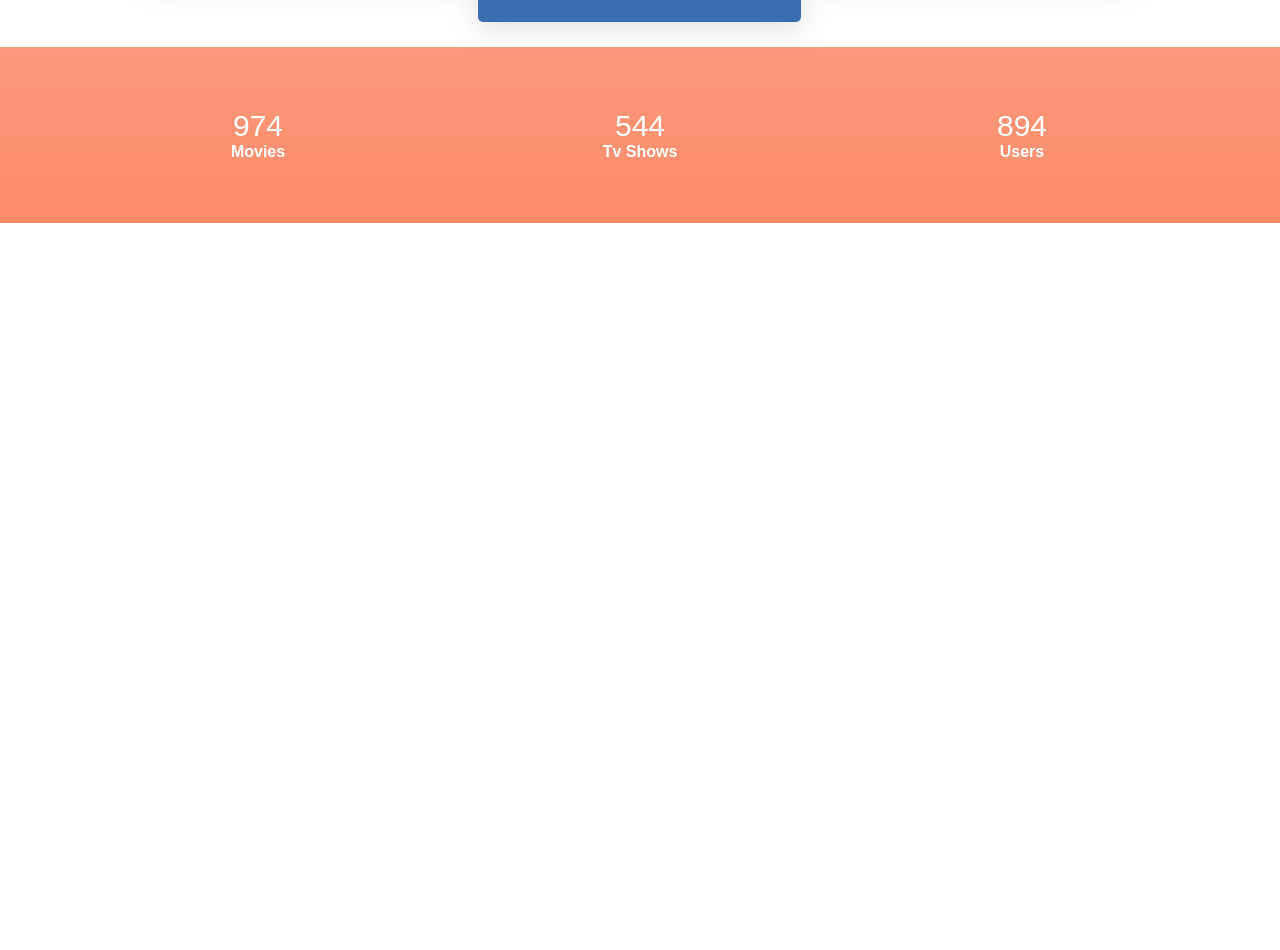
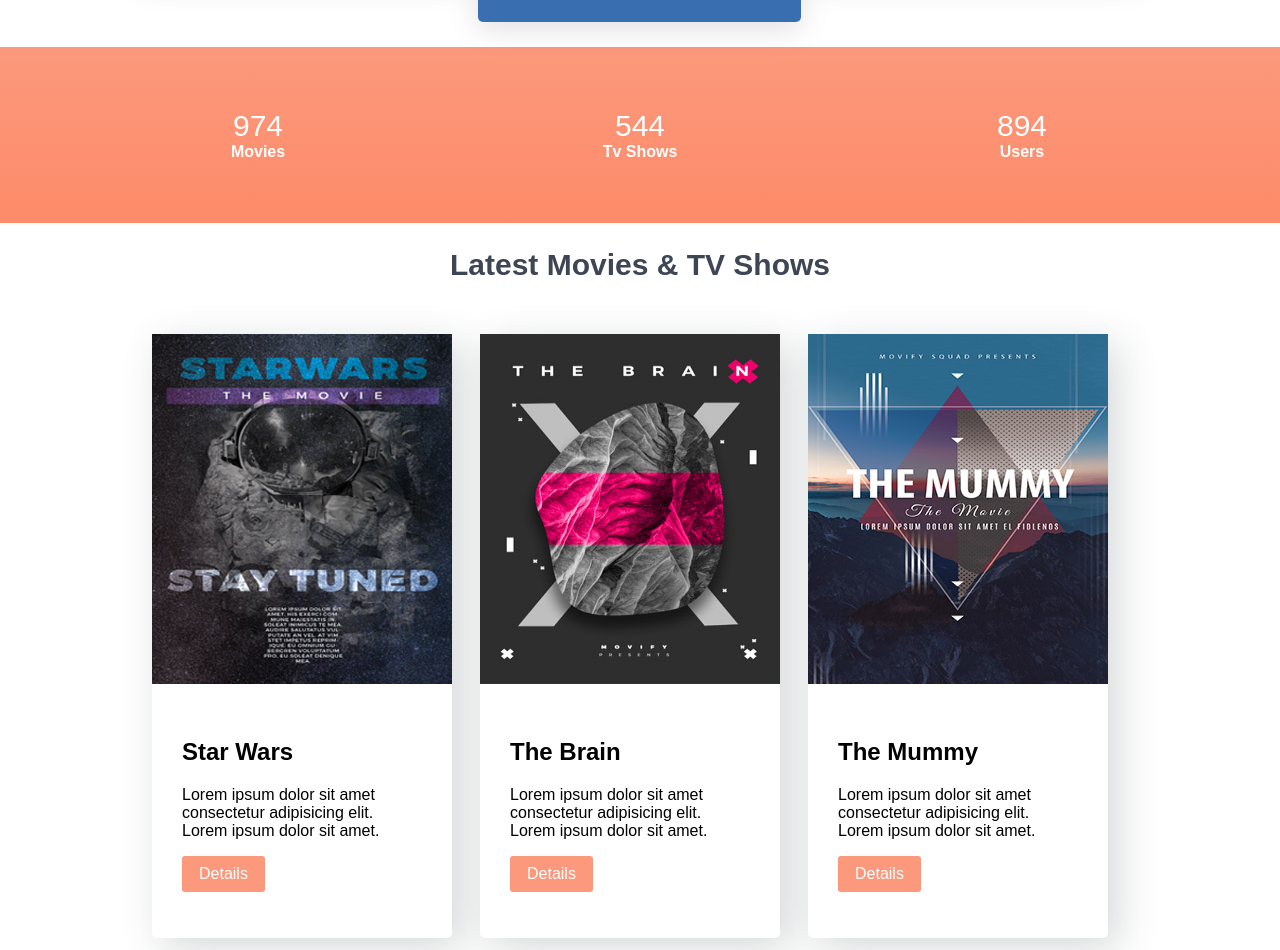
Before and after one commit to musabeytekin/movie-app, a plain HTML site: page index.html in a window 1280 px wide. Shown: the part 1848-2798 px from the top of the page. Before the commit the page ends 2071 px from the top, so only its background shows below. Drawn offline with nearby package versions, Linux system fonts and the light colour scheme.

Commit message:
added movies section

```diff
--- a/css/style.css
+++ b/css/style.css
@@ -304,3 +304,27 @@ p, h2{
     margin: 0;
     color: #fff;
 }
+
+.card{
+    background-color: white;
+    border-radius: 5px;
+    cursor: pointer;
+    box-shadow: 10px 10px 40px rgba(52, 58, 64, 0.2);
+    transition: all .3s;
+}
+
+.card:hover{
+    transform: translateY(-10px);
+}
+
+.card-image{
+    max-height: 350px;
+}
+
+.card-body{
+    padding: 30px;
+}
+
+.img-fluid{
+    width: 100%;
+}
--- a/index.html
+++ b/index.html
@@ -145,7 +145,7 @@
             </div>
         </div>
     </div>
-    <div class="counters">
+    <div id="counters">
         <div class="row counter">
             <div class="col-3">
                 <span class="counter__item">974</span>
@@ -159,9 +159,52 @@
                 <span class="counter__item">894</span>
                 <h4>Users</h4>
             </div>
-
         </div>
     </div>
+    <div id="movies">
+        <h2 class="title">Latest Movies & TV Shows </h2>
+        <div class="container">
+            <div class="row">
+                <div class="col-3 card-container">
+                    <div class="card">
+                        <img src="images/poster-1.jpeg" alt="" class="card-image img-fluid">
+                        <div class="card-body">
+                            <h2>Star Wars</h2>
+                            <p>Lorem ipsum dolor sit amet consectetur adipisicing elit. Lorem ipsum dolor sit amet.</p>
+                            <p>
+                                <button class="btn btn-primary">Details</button>
+                            </p>
+                        </div>
+                    </div>
+                </div>
+                <div class="col-3 card-container">
+                    <div class="card">
+                        <img src="images/poster-2.jpeg" alt="" class="card-image img-fluid">
+                        <div class="card-body">
+                            <h2>The Brain</h2>
+                            <p>Lorem ipsum dolor sit amet consectetur adipisicing elit. Lorem ipsum dolor sit amet.</p>
+                            <p>
+                                <button class="btn btn-primary">Details</button>
+                            </p>
+                        </div>
+                    </div>
+                </div>
+                <div class="col-3 card-container">
+                    <div class="card">
+                        <img src="images/poster-3.jpeg" alt="" class="card-image img-fluid">
+                        <div class="card-body">
+                            <h2>The Mummy</h2>
+                            <p>Lorem ipsum dolor sit amet consectetur adipisicing elit. Lorem ipsum dolor sit amet.</p>
+                            <p>
+                                <button class="btn btn-primary">Details</button>
+                            </p>
+                        </div>
+                    </div>
+                </div>
+            </div>
+        </div>
+    </div>
+
     <a href="#body" id="backtotop">
         <i class="fas fa-chevron-circle-up"></i>
     </a>
```
Also changed, not shown: images/poster-1.jpeg (added), images/poster-2.jpeg (added), images/poster-3.jpeg (added), images/poster-4.jpeg (added), 1 other file.
